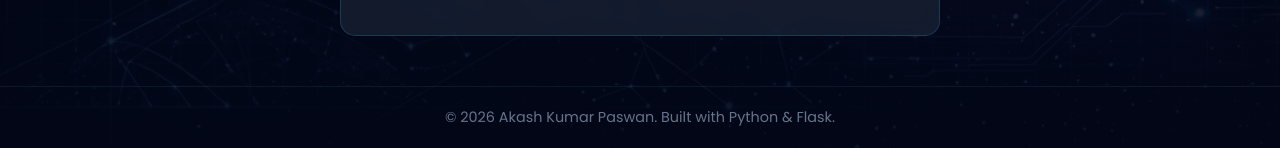
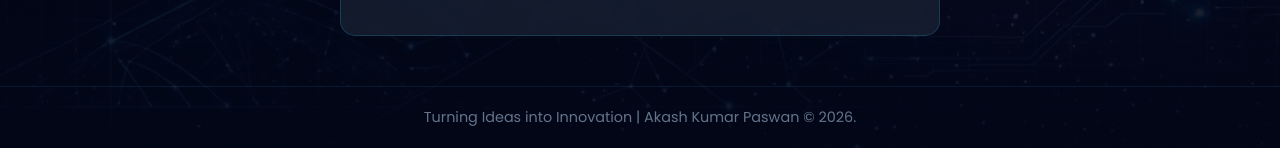
Before and after one commit to akash9907/akash-portfolio, a Flask app: page /contact in a window 1280 px wide. Shown: the part 678-826 px from the top of the page. Run offline with Flask 3, Linux system fonts and the light colour scheme.

Commit message:
Updated footer text

```diff
--- a/templates/base.html
+++ b/templates/base.html
@@ -52,7 +52,7 @@
 
         <!-- Footer -->
         <footer class="footer">
-            <p>© 2026 Akash Kumar Paswan. Built with Python & Flask.</p>
+            <p>Turning Ideas into Innovation | Akash Kumar Paswan © 2026.</p>
         </footer>
     </div>
 
```
